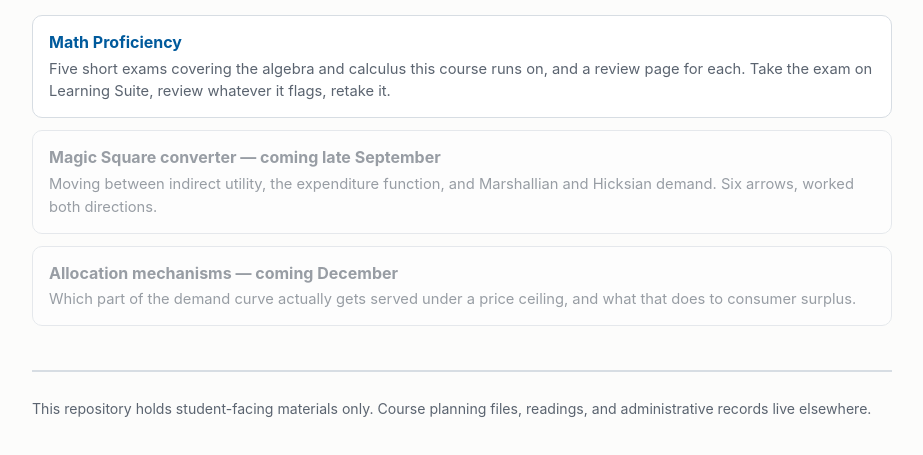
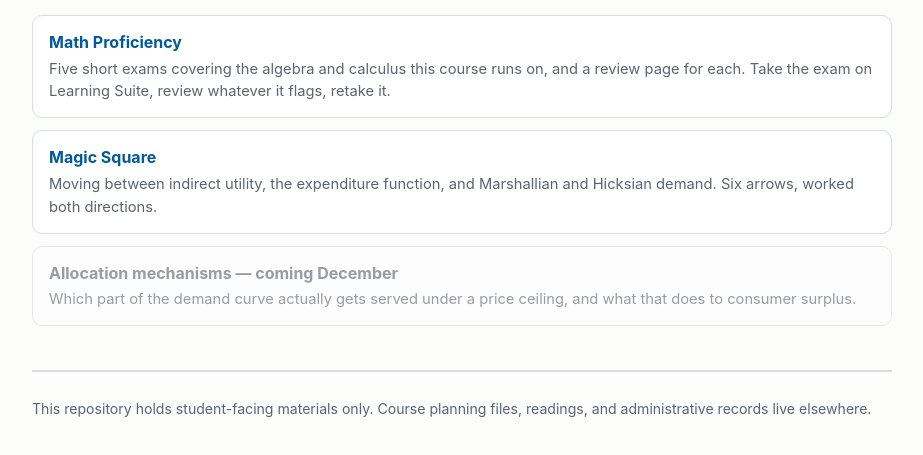
Before and after one commit to emilycleslie/econ-380-tools, a plain HTML site: page index.html in a window 1280 px wide. Shown: the part 99-554 px from the top of the page, without its empty margins (178-1101 px from the left). Drawn offline with Linux system fonts and the light colour scheme.

Commit message:
Link students to the Magic Square
Replace the coming-soon placeholder with the live Magic Square entry point on
the student tools landing page.

```diff
--- a/index.html
+++ b/index.html
@@ -20,11 +20,11 @@
         review whatever it flags, retake it.</div>
     </a>
 
-    <div class="card soon">
-      <div class="t">Magic Square converter — coming late September</div>
+    <a class="card" href="magic-square/">
+      <div class="t">Magic Square</div>
       <div class="d">Moving between indirect utility, the expenditure function, and
         Marshallian and Hicksian demand. Six arrows, worked both directions.</div>
-    </div>
+    </a>
 
     <div class="card soon">
       <div class="t">Allocation mechanisms — coming December</div>
```
